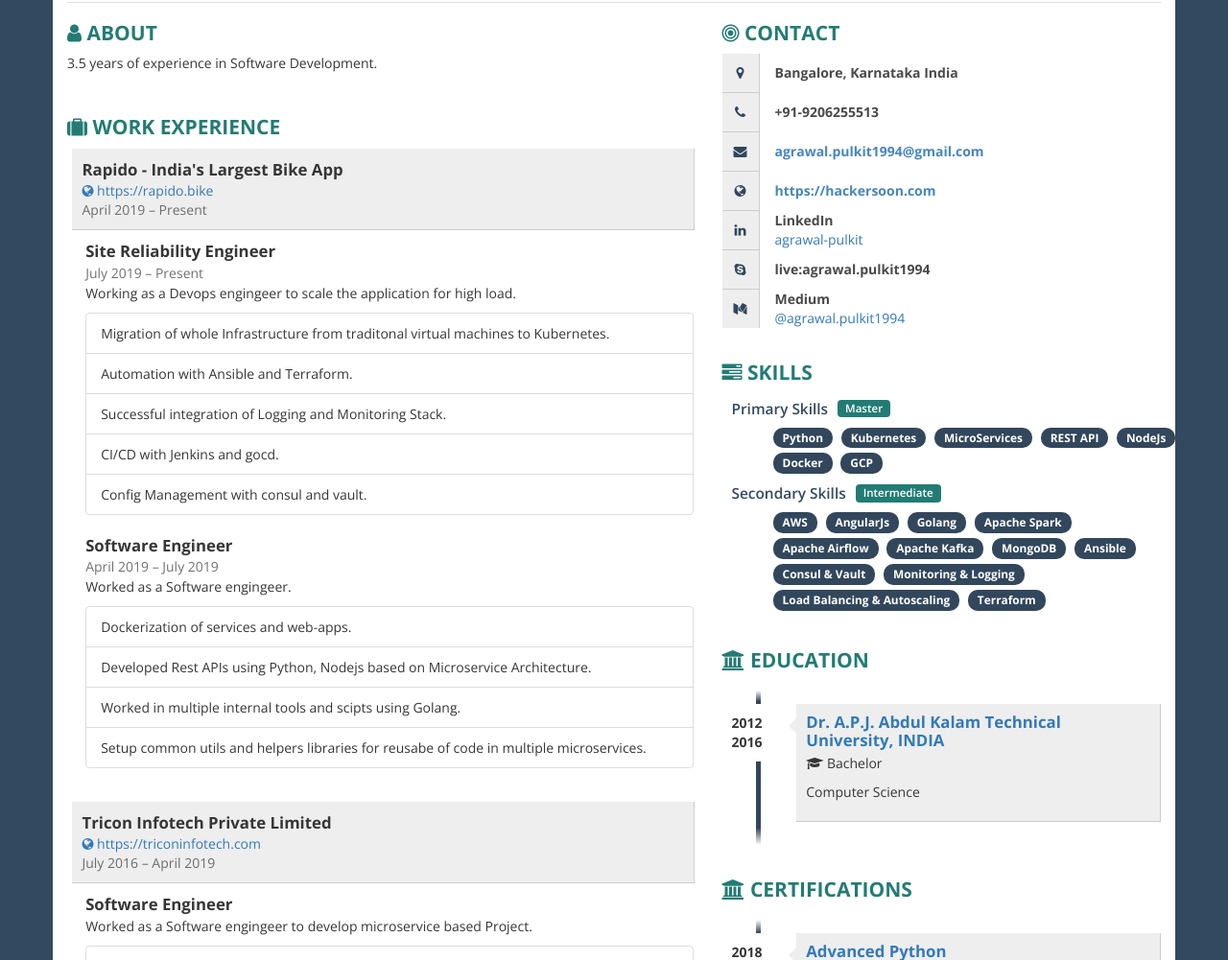
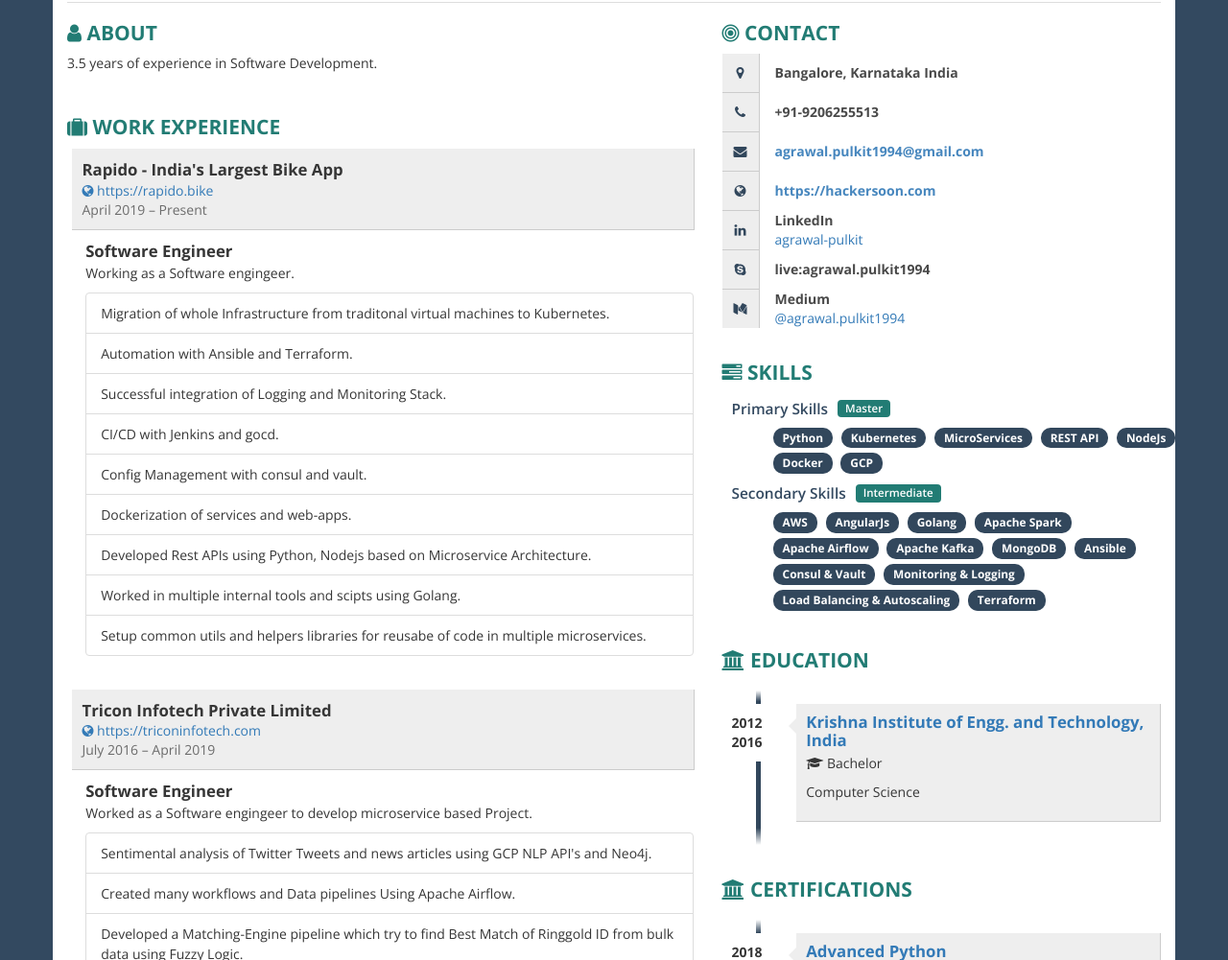
Before and after one commit to agrawal-pulkit/pulkit_resume, a plain HTML site: page public/pulkit.html in a window 1280 px wide. Shown: the part 255-1256 px from the top of the page at 96% size. Drawn offline with nearby package versions, Linux system fonts and the light colour scheme.

Commit message:
updating resume

```diff
--- a/public/pulkit.html
+++ b/public/pulkit.html
@@ -419,10 +419,9 @@ blockquote,
                 </div>
                 <div class="row">
                   <div class="job-details col-xs-11">
-                    <div class="profession">Site Reliability Engineer</div>
+                    <div class="profession">Software Engineer</div>
                     <div class="description">
-                      <div class="year">July 2019 – Present</div>
-                      Working as a Devops engingeer to scale the application for high load.
+                      Working as a Software engingeer.
                       <div class="highlights"></div>
                       <ul class="list-group">
                         <li class="list-group-item">Migration of whole Infrastructure from traditonal virtual machines to Kubernetes.</li>
@@ -430,14 +429,6 @@ blockquote,
                         <li class="list-group-item">Successful integration of Logging and Monitoring Stack.</li>
                         <li class="list-group-item">CI/CD with Jenkins and gocd.</li>
                         <li class="list-group-item">Config Management with consul and vault.</li>
-                      </ul>
-                    </div>
-                    <div class="profession">Software Engineer</div>
-                    <div class="description">
-                      <div class="year">April 2019 – July 2019</div>
-                      Worked as a Software engingeer.
-                      <div class="highlights"></div>
-                      <ul class="list-group">
                         <li class="list-group-item">Dockerization of services and web-apps.</li>
                         <li class="list-group-item">Developed Rest APIs using Python, Nodejs based on Microservice Architecture.</li>
                         <li class="list-group-item">Worked in multiple internal tools and scipts using Golang.</li>
@@ -576,7 +567,7 @@ blockquote,
               <li>
                 <div class="year pull-left">2012 2016</div>
                 <div class="description pull-right">
-                  <h3><a href="https://aktu.ac.in/" target="_blank">Dr. A.P.J. Abdul Kalam Technical University, INDIA</a></h3>
+                  <h3><a href="https://www.kiet.edu/" target="_blank">Krishna Institute of Engg. and Technology, India</a></h3>
                   <p><i class= "fa fa-graduation-cap ico"></i> Bachelor</p>
                   <p>Computer Science</p>
                 </div>
```
